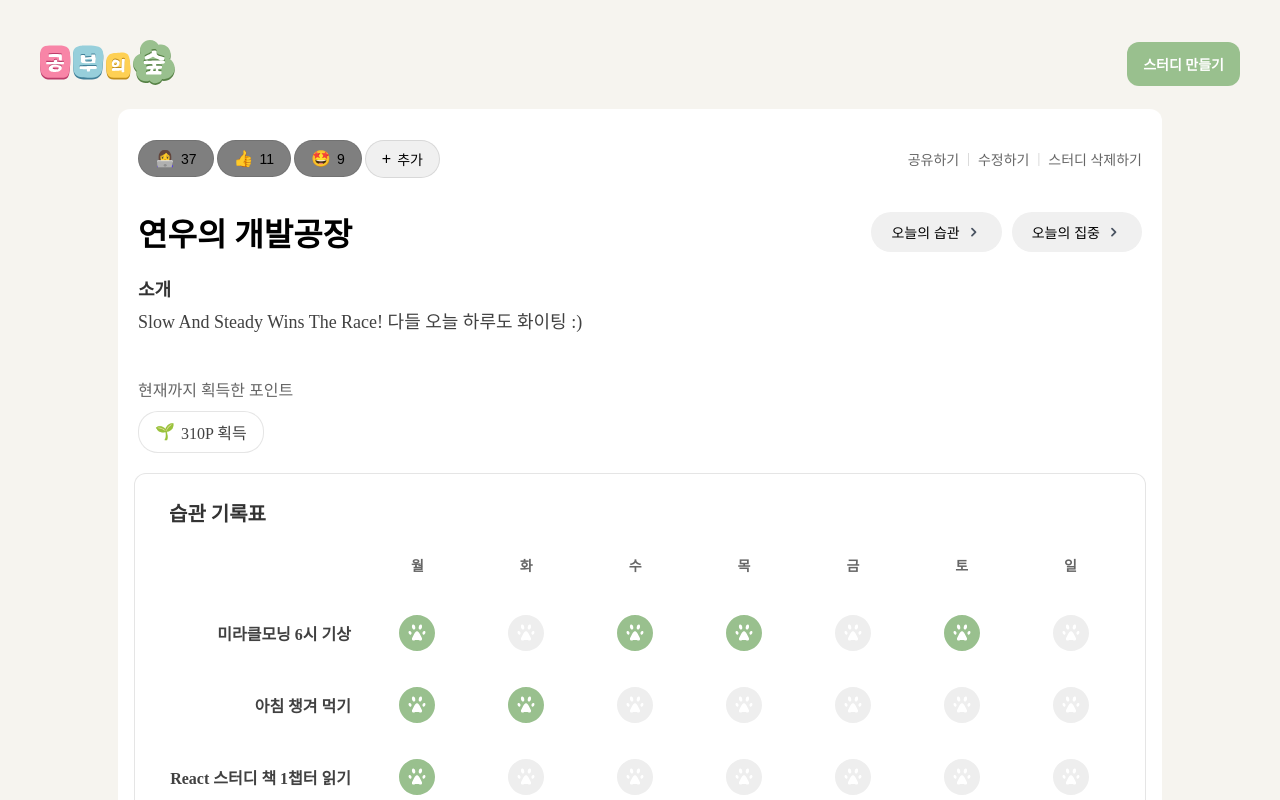
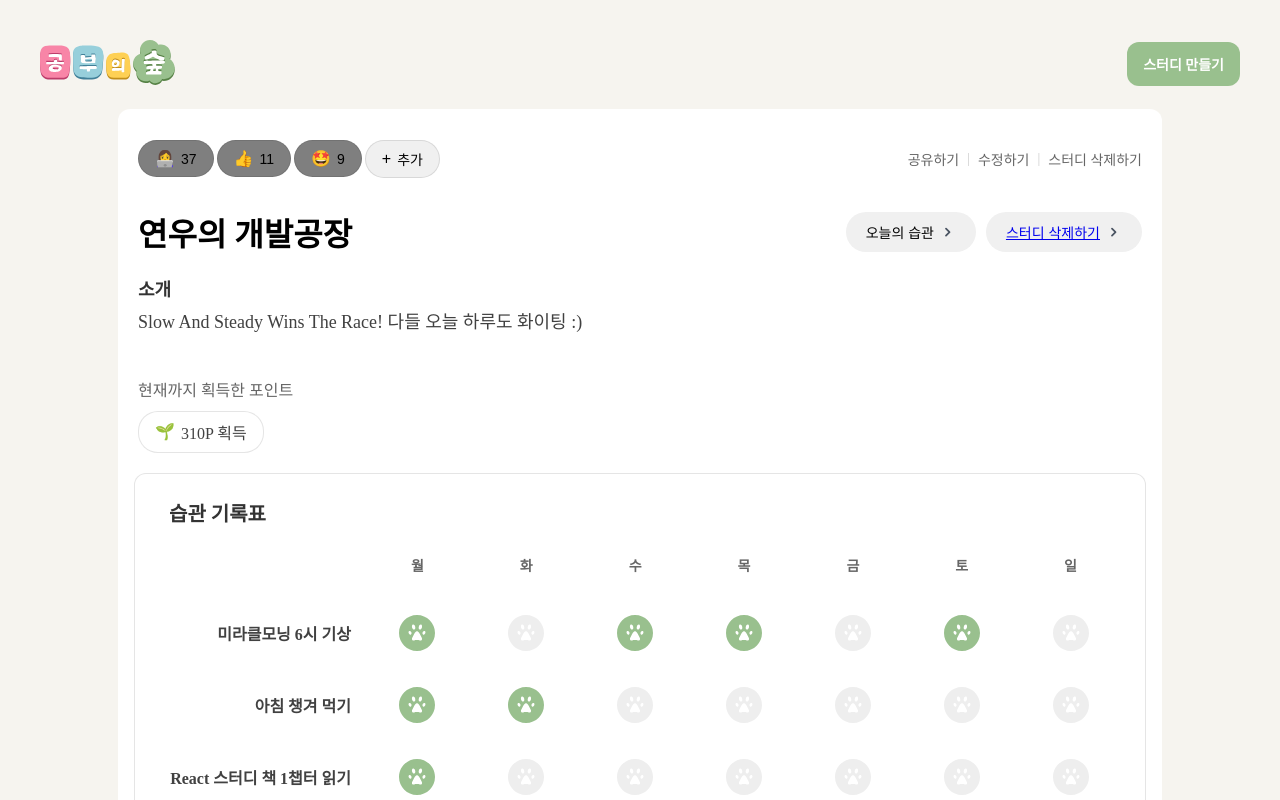
Before and after one commit to codeit-fs10-part2-team2/10-forest-of-study-team2-FE, a React (Vite) app: page /detail/1 in a window 1280 px wide. Shown: the top 800 px of the page. Built offline with nearby package versions, Linux system fonts and the light colour scheme.

Commit message:
Change button text to link for study deletion

```diff
--- a/src/pages/ViewStudyDetails/ViewStudyDetails.jsx
+++ b/src/pages/ViewStudyDetails/ViewStudyDetails.jsx
@@ -132,7 +132,7 @@ const ViewStudyDetails = () => {
                           <span className={styles.navBtnText}>오늘의 습관 <img src={arrowRightIcon} alt="arrow right" className={styles.arrowRightIcon} /></span>
                         </Button>
                         <Button className={styles.navBtn}>
-                          <span className={styles.navBtnText}>오늘의 집중 <img src={arrowRightIcon} alt="arrow right" className={styles.arrowRightIcon} /></span>
+                          <span className={styles.navBtnText}><Link to="/timer">스터디 삭제하기</Link> <img src={arrowRightIcon} alt="arrow right" className={styles.arrowRightIcon} /></span>
                         </Button>
                     </div>
                 </div>
```
